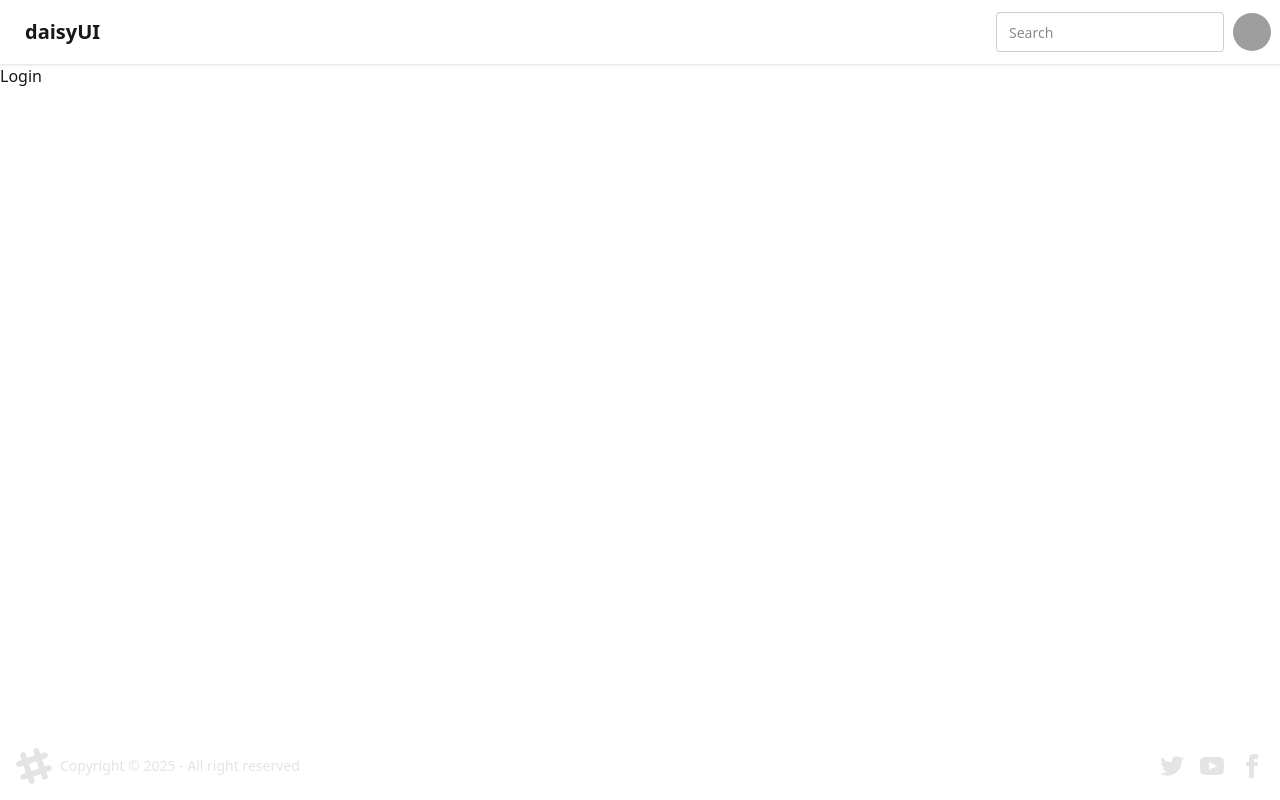
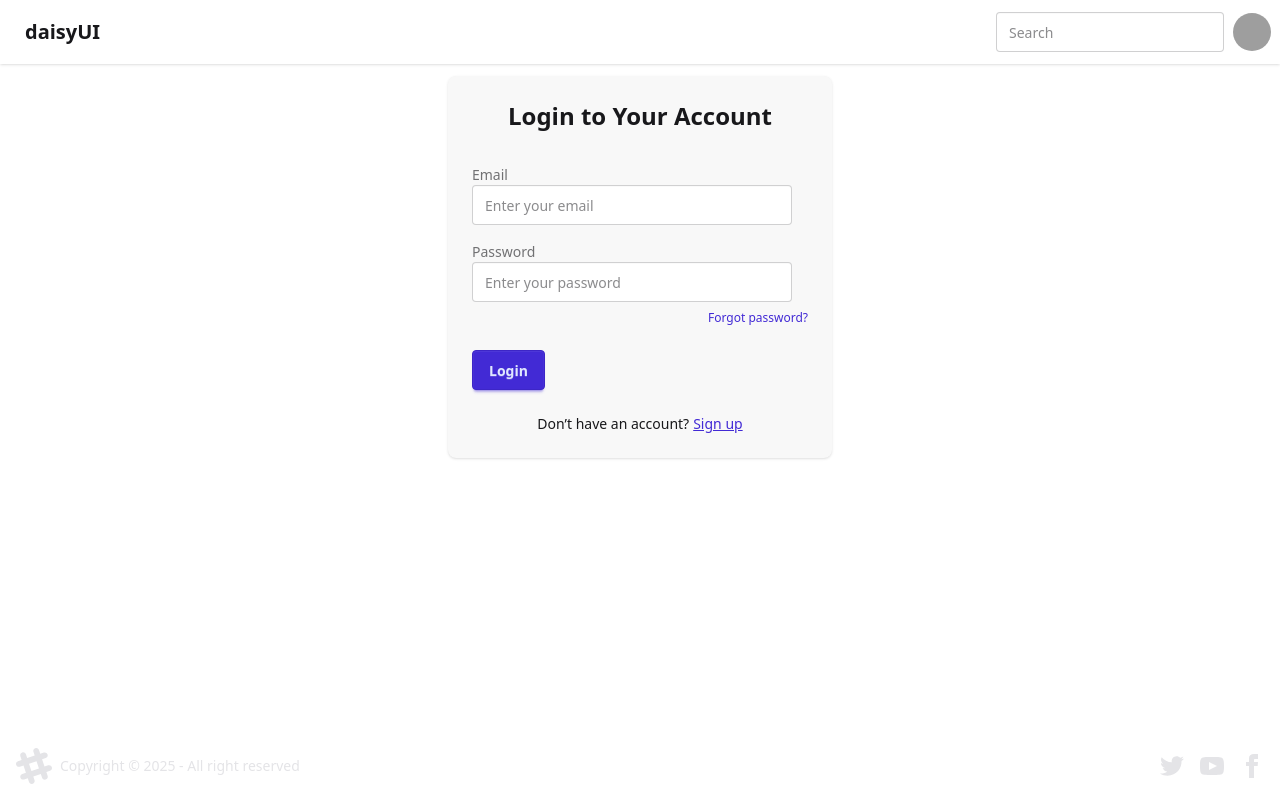
Before and after one commit to HosneMubarak/devTinder-UI, a React (Vite) app: page /login in a window 1280 px wide. Built offline with nearby package versions, Linux system fonts and the light colour scheme; grey boxes are pictures that could not be loaded.

Commit message:
feat: implement authetication API call using Axios

```diff
--- a/package.json
+++ b/package.json
@@ -11,6 +11,7 @@
   },
   "dependencies": {
     "@tailwindcss/vite": "^4.1.11",
+    "axios": "^1.10.0",
     "daisyui": "^5.0.43",
     "react": "^19.1.0",
     "react-dom": "^19.1.0",
--- a/src/Components/Login.jsx
+++ b/src/Components/Login.jsx
@@ -1,7 +1,81 @@
-import React from "react";
+import axios from "axios";
+import React, { useState } from "react";
 
 const Login = () => {
-  return <div>Login</div>;
+  const [email, setEmail] = useState("");
+  const [password, setPassword] = useState("");
+  const [error, setError] = useState("");
+  const handleLogin = async (e) => {
+    e.preventDefault();
+    try {
+      const res = await axios.post(
+        "http://localhost:8000/api/v1/auth/login/",
+        {
+          email: email,
+          password: password,
+        },
+        { withCredentials: true }
+      );
+      console.log(res);
+    } catch (error) {
+      setError(
+        error.response?.data?.non_field_errors[0] ||
+          error.response?.data?.detail ||
+          "Login failed. Please check your credentials"
+      );
+    }
+  };
+
+  return (
+    <div className="card w-96 bg-base-200 shadow-sm justify-self-center-safe mt-3">
+      <div className="card-body">
+        <h2 className="text-2xl font-bold text-center">
+          Login to Your Account
+        </h2>
+
+        <form className="form-control mt-6" onSubmit={handleLogin}>
+          <label className="label" htmlFor="email">
+            <span className="label-text">Email</span>
+          </label>
+          <input
+            type="email"
+            id="email"
+            placeholder="Enter your email"
+            className="input input-bordered"
+            onChange={(e) => setEmail(e.target.value)}
+          />
+
+          <label className="label mt-4" htmlFor="password">
+            <span className="label-text">Password</span>
+          </label>
+          <input
+            type="password"
+            id="password"
+            placeholder="Enter your password"
+            className="input input-bordered"
+            onChange={(e) => setPassword(e.target.value)}
+          />
+
+          <div className="mt-2 text-right text-xs">
+            <a href="#" className="link link-hover text-primary">
+              Forgot password?
+            </a>
+          </div>
+          {error && <div className="text-red-500 text-sm mt-2">{error}</div>}
+          <button type="submit" className="btn btn-primary mt-6">
+            Login
+          </button>
+        </form>
+
+        <div className="mt-4 text-center text-sm">
+          Don’t have an account?
+          <a href="#" className="link link-primary ml-1">
+            Sign up
+          </a>
+        </div>
+      </div>
+    </div>
+  );
 };
 
 export default Login;
```
Also changed, not shown: 1 other file (tests, documents, lock files or other folders).
